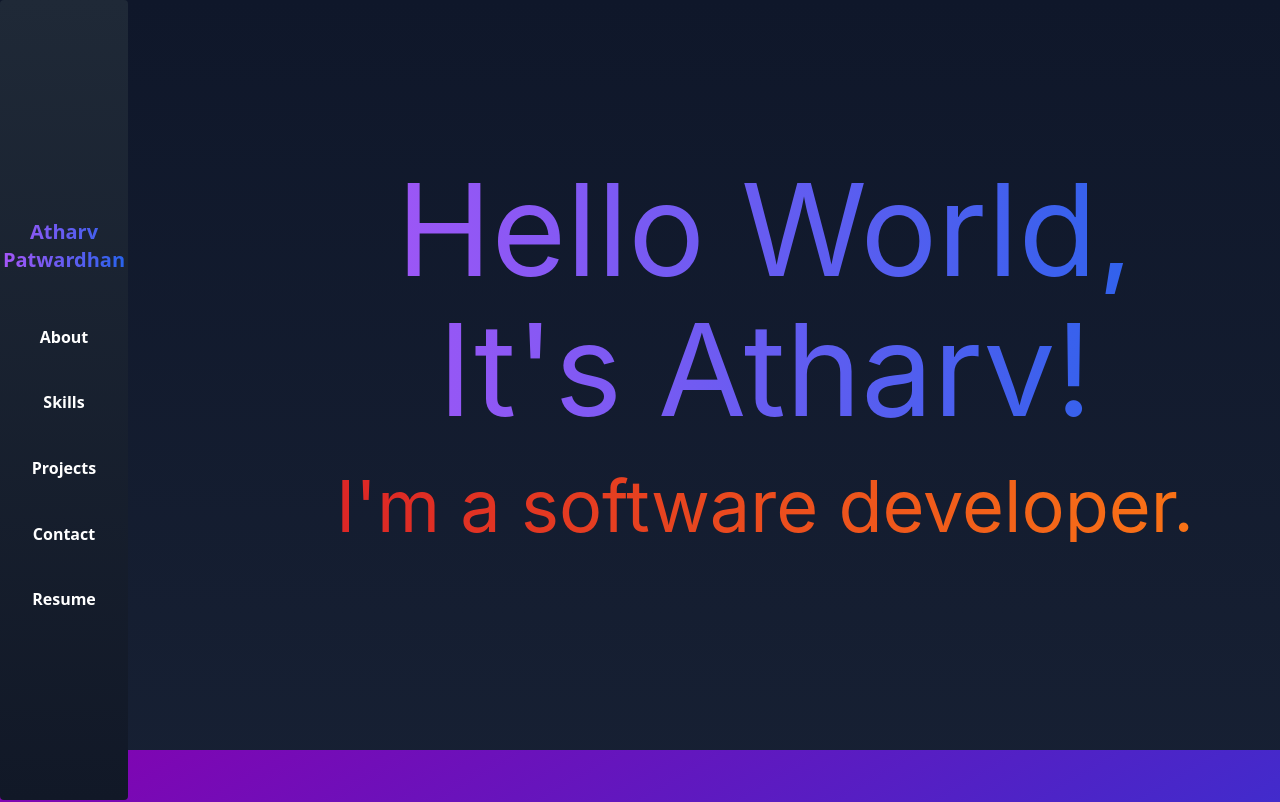
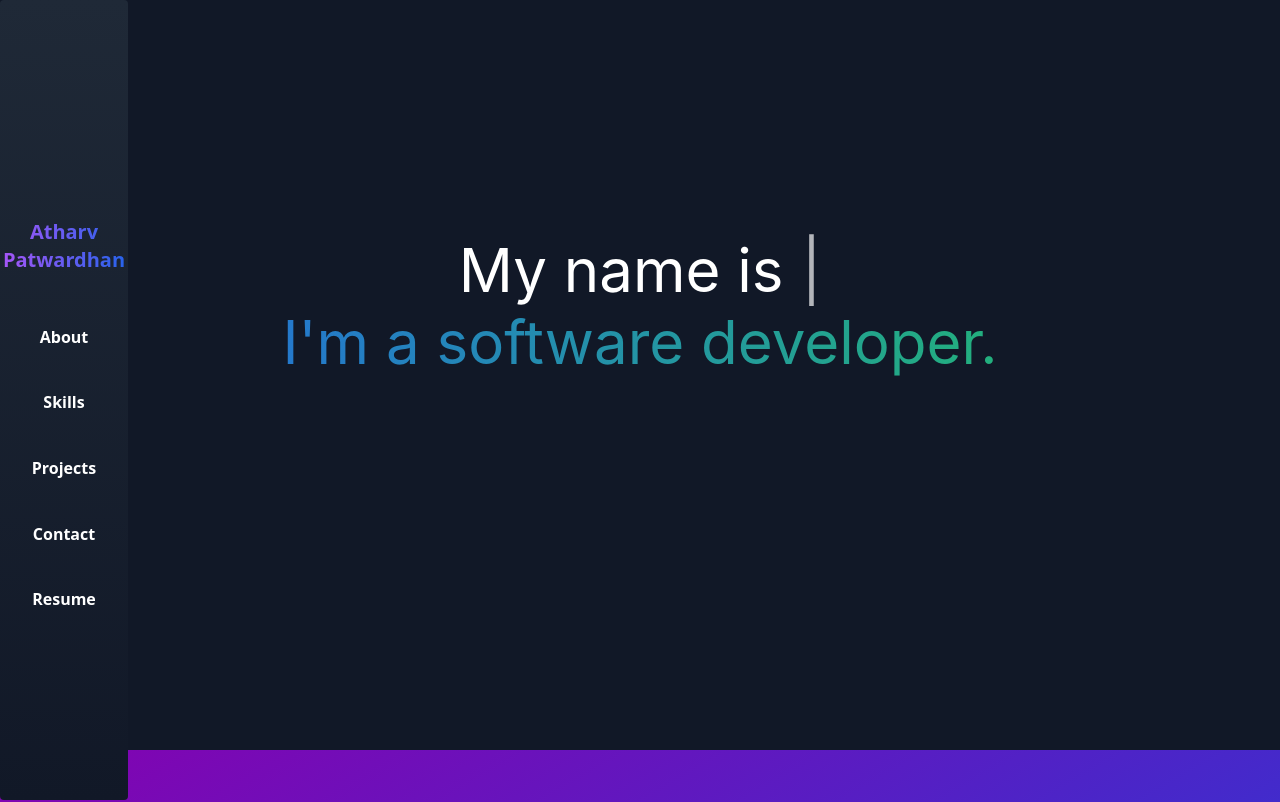
Before and after one commit to adi-075/ReactPortfolio, a React (Create React App) app: page / in a window 1280 px wide. Shown: the top 802 px of the page. Built offline with nearby package versions, Linux system fonts and the light colour scheme.

Commit message:
Add typewriter to Home

```diff
--- a/src/components/Home.jsx
+++ b/src/components/Home.jsx
@@ -1,17 +1,33 @@
+import React from 'react';
+import Typewriter from 'typewriter-effect';
 
 const Home = () => {
-    return(
-        <div style={{'height':"750px"}} id="home">
-            <div className="text-center" style={{"marginTop":"13%","marginLeft":"25%","position":"absolute"}}>
-            <h1 className="text-9xl text-transparent bg-gradient-to-r from-purple-500 to-blue-600 bg-clip-text">Hello World,</h1>
-            <h1 className="my-3 text-9xl text-transparent bg-gradient-to-r from-purple-500 to-blue-600 bg-clip-text">It's Atharv!</h1>
-            <h3 className="text-center mx-4 my-9 text-7xl text-transparent bg-gradient-to-r from-red-600 to-orange-500 bg-clip-text">I'm a  software developer.</h3>
-
-            </div>
-
-        </div>
-
-    )
+  return (
+    <div style={{ 'height': "750px" }} id="home" className='max-w-screen w-full h-full bg-gradient-to-r from-gray-900 via-gray-900 to-gray-900'>
+      <div className="text-center">
+        <h1 className="font-normal text-6xl next-9xl text-transparent text-white">
+          <br />
+          <br />
+          <br />
+          <br />
+          <div className='typewriter'>
+            <Typewriter
+              onInit={(typewriter) => {
+                typewriter
+                  .typeString("Hello, World!")
+                  .pauseFor(1000)
+                  .deleteAll()
+                  .typeString("My name is Atharv Patwardhan.")
+                  .pauseFor(1000)
+                  .start();
+              }}
+            />
+          </div>
+        </h1>
+        <h3 className="text-center py-3 text-6xl text-transparent bg-gradient-to-r from-blue-600 to-green-500 bg-clip-text">I'm a software developer.</h3>
+      </div>
+    </div>
+  )
 }
 
 export default Home;
```
